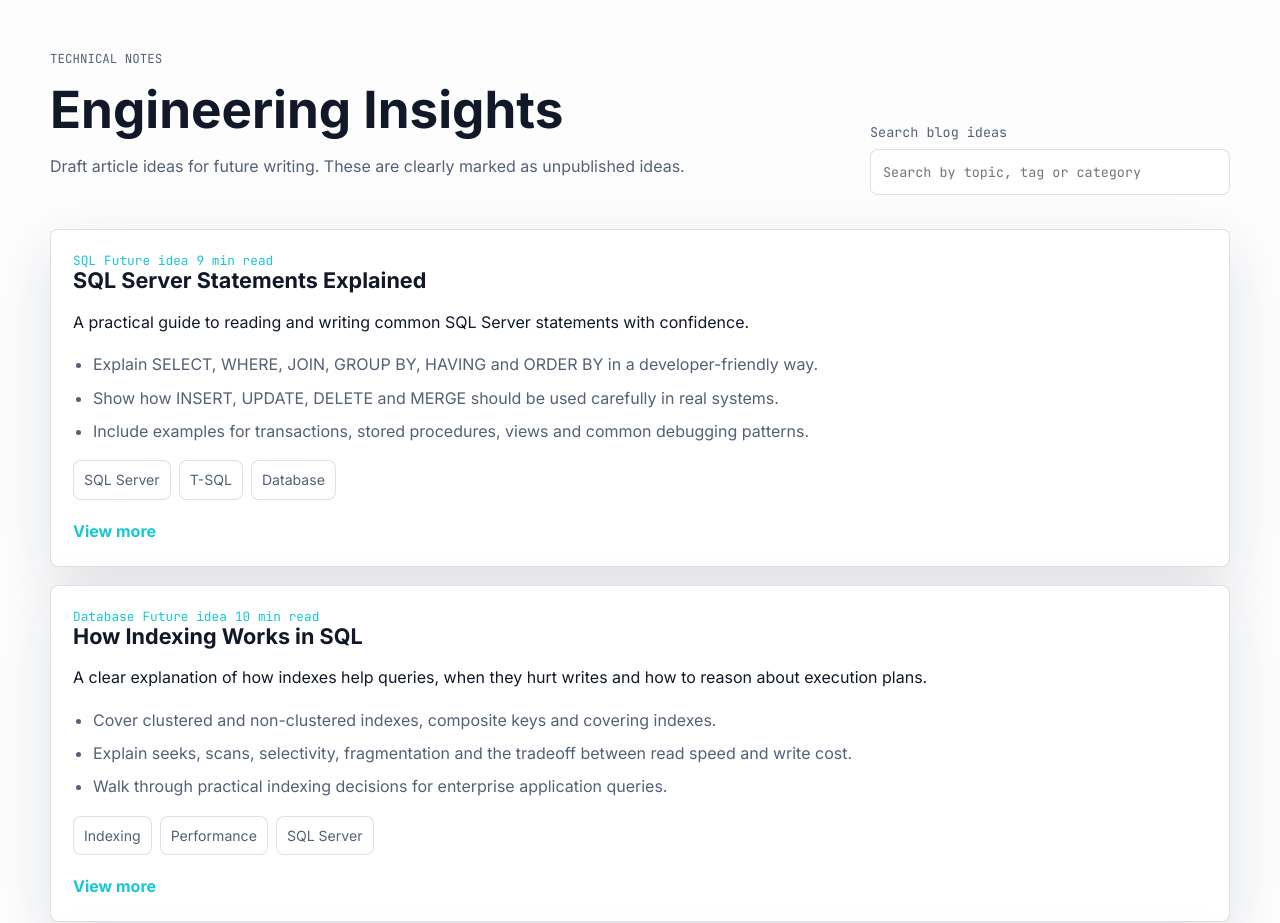
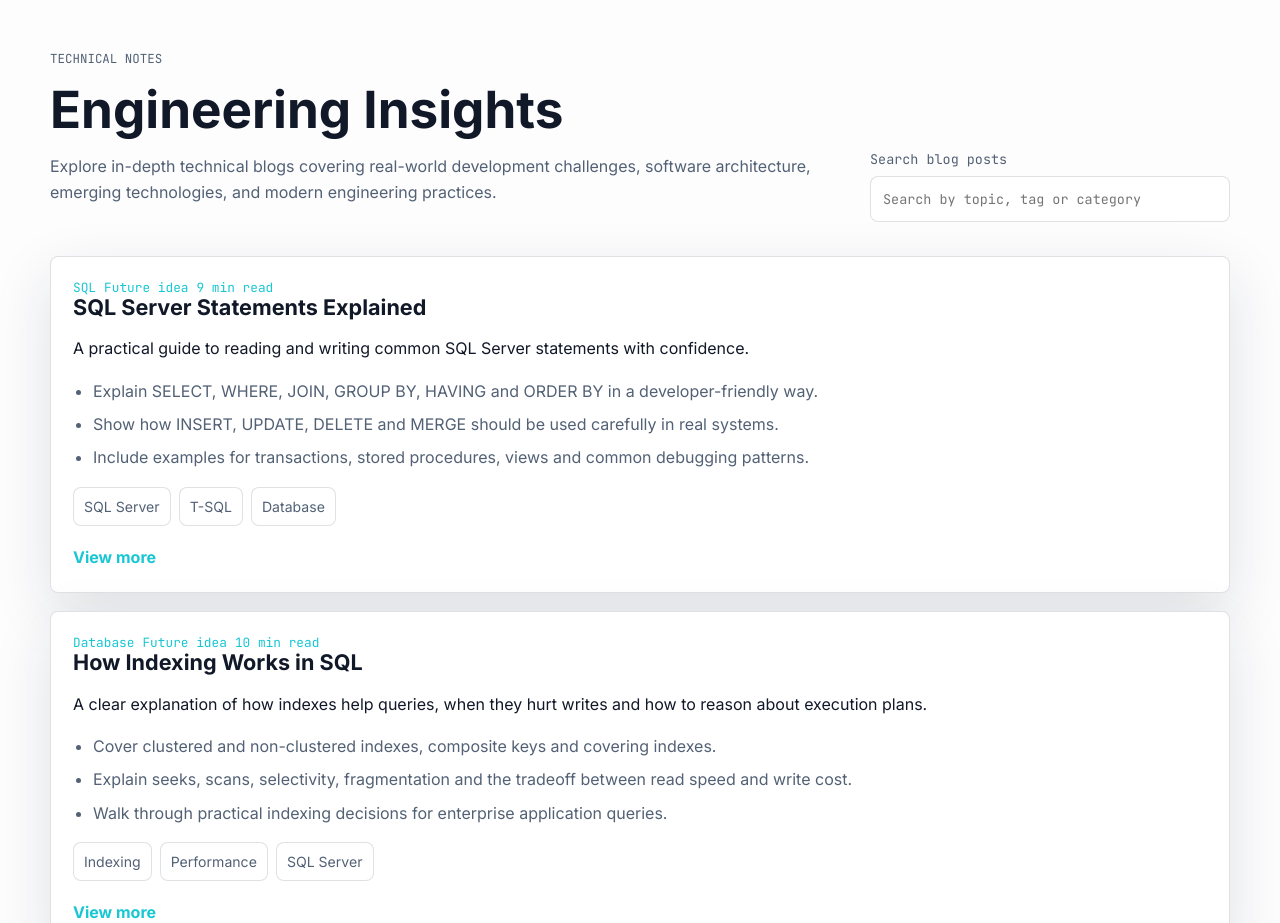
Before and after one commit to MukeshThummar/portfolio, a plain HTML site: page index.html in a window 1280 px wide. Shown: the part 6000-6923 px from the top of the page. Drawn offline with Linux system fonts and the light colour scheme; no server answers.

Commit message:
Blog : Update insight text

```diff
--- a/index.html
+++ b/index.html
@@ -237,10 +237,10 @@
           <div>
             <p class="eyebrow">Technical Notes</p>
             <h2>Engineering Insights</h2>
-            <p>Draft article ideas for future writing. These are clearly marked as unpublished ideas.</p>
+            <p>Explore in-depth technical blogs covering real-world development challenges, software architecture, emerging technologies, and modern engineering practices.</p>
           </div>
           <label class="search-box">
-            <span>Search blog ideas</span>
+            <span>Search blog posts</span>
             <input type="search" data-blog-search placeholder="Search by topic, tag or category">
           </label>
         </div>
```
